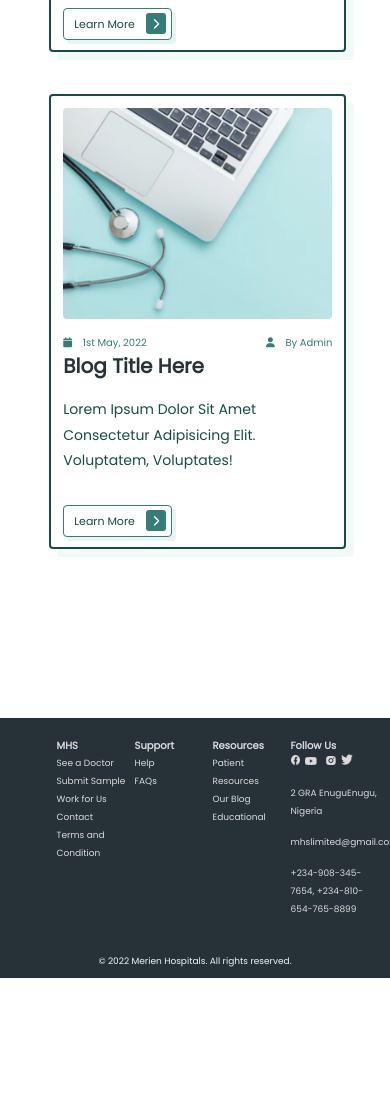
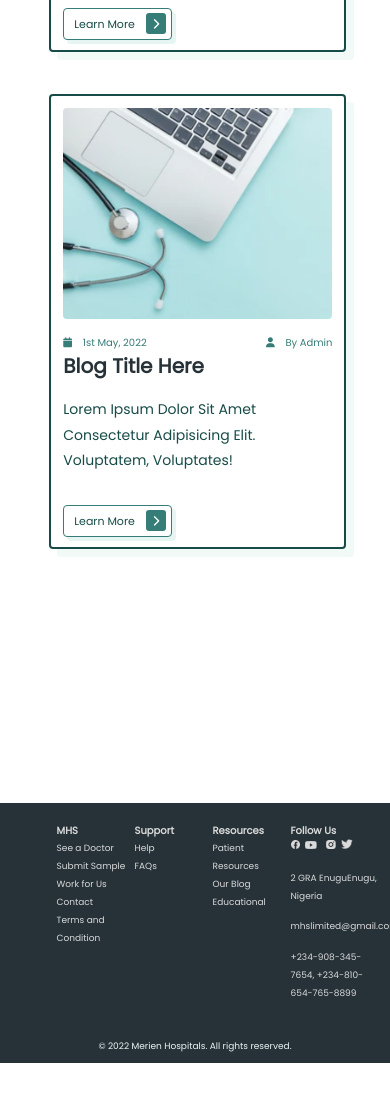
Before and after one commit to Sheila-a/Clientele, a React (Create React App) app: page / in a window 390 px wide. Shown: the part 5933-7033 px from the top of the page. Before the commit the page ends 6949 px from the top, so only its background shows below. Built offline with nearby package versions, Linux system fonts and the light colour scheme; a web font is replaced by a local one.

Commit message:
Random Test (7)

```diff
--- a/src/Components/Home/Footer/footer.css
+++ b/src/Components/Home/Footer/footer.css
@@ -101,7 +101,7 @@
 
 @media (min-width: 320px) and (max-width: 430px) {
   .bottom-container {
-    margin-top: 105vh;
+    margin-top: 115vh;
   }
 
   .bottom-flex {
```
